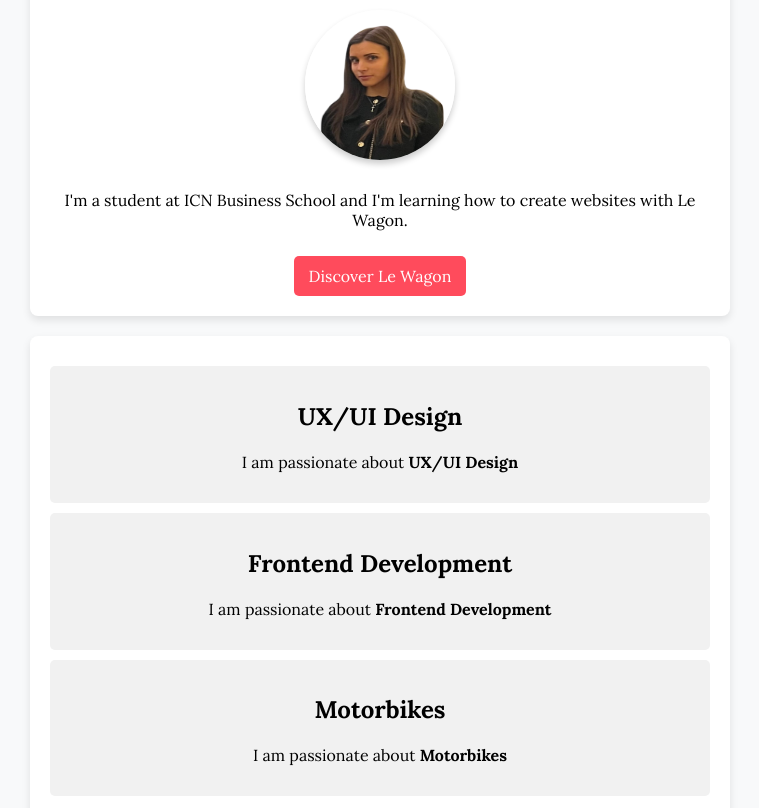
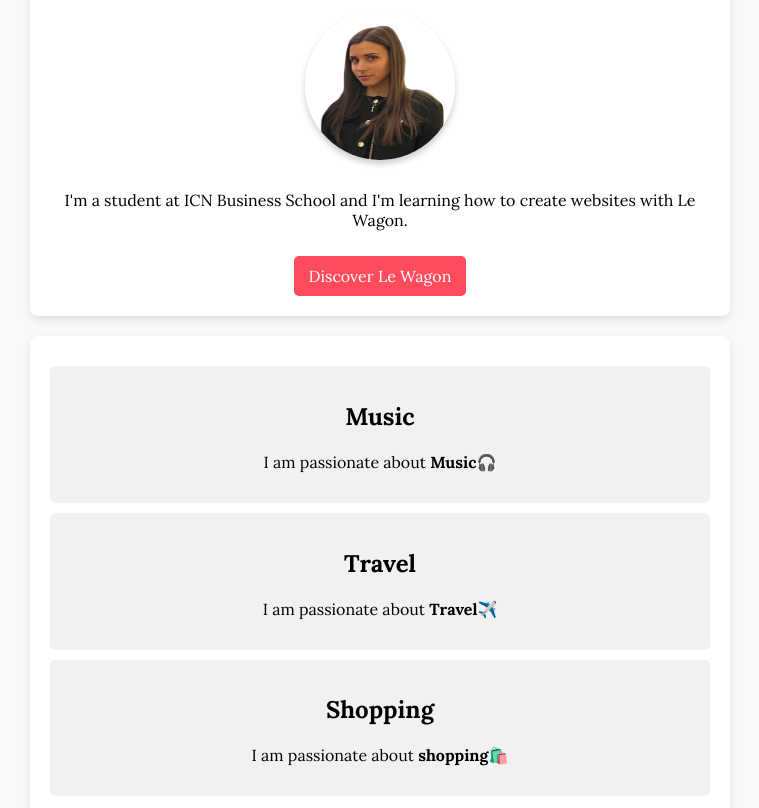
Before and after one commit to Claradel1401/my-profile, a plain HTML site: page index.html in a window 1280 px wide. Shown: the part 144-952 px from the top of the page, without its empty margins (260-1019 px from the left). Drawn offline with Linux system fonts and the light colour scheme.

Commit message:
Update index.html

```diff
--- a/index.html
+++ b/index.html
@@ -33,18 +33,18 @@
 
         <div class="card-white">
             <div class="passion">
-                <h2>UX/UI Design</h2>
-                <p>I am passionate about <strong>UX/UI Design</strong></p>
+                <h2>Music</h2>
+                <p>I am passionate about <strong>Music🎧</strong></p>
             </div>
 
             <div class="passion">
-                <h2>Frontend Development</h2>
-                <p>I am passionate about <strong>Frontend Development</strong></p>
+                <h2>Travel</h2>
+                <p>I am passionate about <strong>Travel✈️</strong></p>
             </div>
 
             <div class="passion">
-                <h2>Motorbikes</h2>
-                <p>I am passionate about <strong>Motorbikes</strong></p>
+                <h2>Shopping</h2>
+                <p>I am passionate about <strong>shopping🛍️</strong></p>
             </div>
         </div>
 
```
